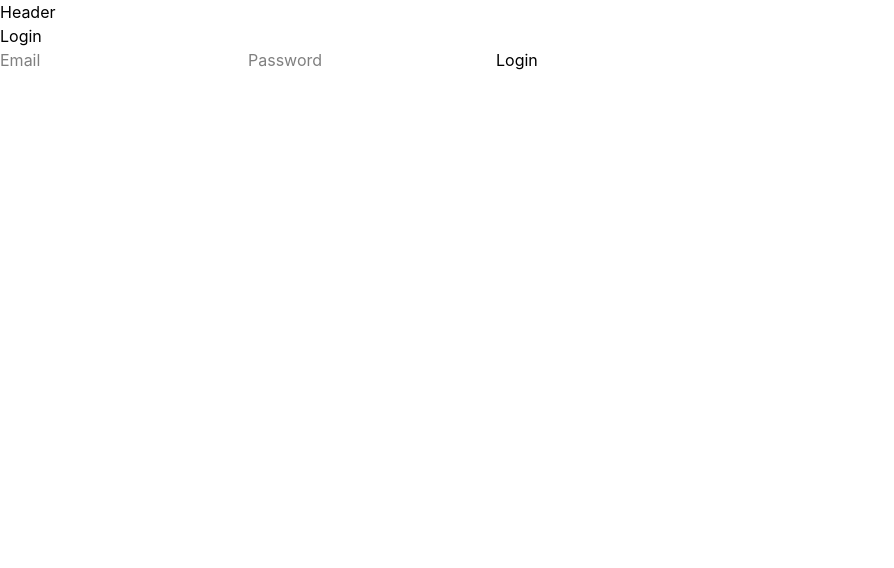
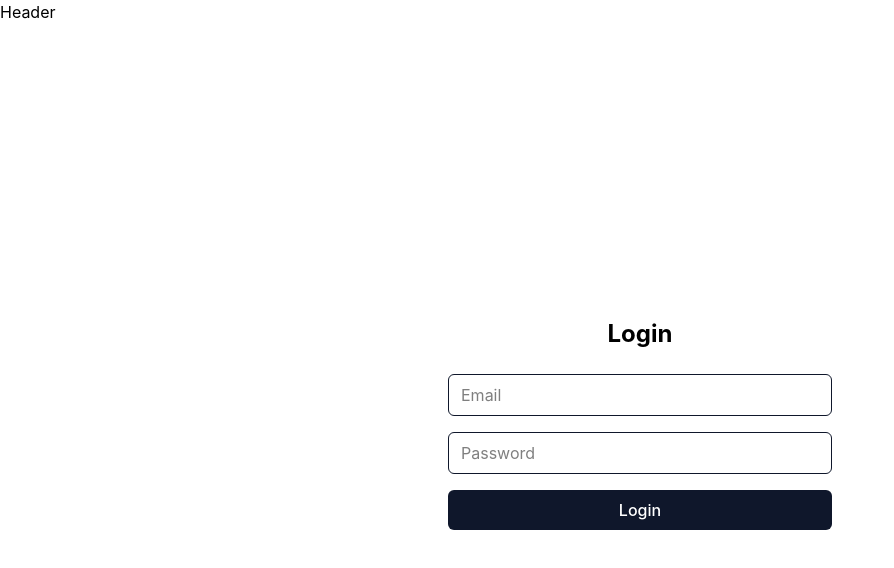
Before and after one commit to subikstha/shiny-sniffle, a React (Vite) app in the folder apps/web/: page /login in a window 1280 px wide. Shown: the top 568 px of the page, without its empty margins (0-894 px from the left). Built offline with nearby package versions, Linux system fonts and the light colour scheme; no server answers.

Commit message:
feat: add css styles to Login form

```diff
--- a/apps/web/src/components/forms/Login.tsx
+++ b/apps/web/src/components/forms/Login.tsx
@@ -46,24 +46,50 @@
     });
   };
   if (isLoading) {
-    return <div>Loading...</div>;
+    return (
+      <div className="flex min-h-screen items-center justify-center">
+        Loading...
+      </div>
+    );
   }
   if (isAuthenticated) {
     return (
-      <div>
-        <h1>Welcome, {user?.email}</h1>
-        <button onClick={() => logoutMutation.mutate()}>Logout</button>
+      <div className="flex min-h-screen flex-col items-center justify-center gap-4 p-4">
+        <h1 className="text-2xl font-bold">Welcome, {user?.email}</h1>
+        <button
+          onClick={() => logoutMutation.mutate()}
+          className="px-4 py-2 bg-slate-900 text-white rounded-md hover:bg-slate-800 transition-colors"
+        >
+          Logout
+        </button>
       </div>
     );
   }
   return (
-    <div>
-      <h1>Login</h1>
-      <form onSubmit={handleSubmit}>
-        <input type="email" name="email" placeholder="Email" />
-        <input type="password" name="password" placeholder="Password" />
-        <button type="submit">Login</button>
-      </form>
+    <div className="flex min-h-screen flex-col items-center justify-center p-4">
+      <div className="w-full max-w-sm flex flex-col items-center gap-6">
+        <h1 className="text-2xl font-bold">Login</h1>
+        <form onSubmit={handleSubmit} className="flex flex-col gap-4 w-full">
+          <input
+            type="email"
+            name="email"
+            placeholder="Email"
+            className="w-full px-3 py-2 border border-slate-900 rounded-md focus:outline-none focus:ring-2 focus:ring-slate-800"
+          />
+          <input
+            type="password"
+            name="password"
+            placeholder="Password"
+            className="w-full px-3 py-2 border border-slate-900 rounded-md focus:outline-none focus:ring-2 focus:ring-slate-800"
+          />
+          <button
+            type="submit"
+            className="w-full py-2 bg-slate-900 text-white font-medium rounded-md hover:bg-slate-800 transition-colors"
+          >
+            Login
+          </button>
+        </form>
+      </div>
     </div>
   );
 };
```
